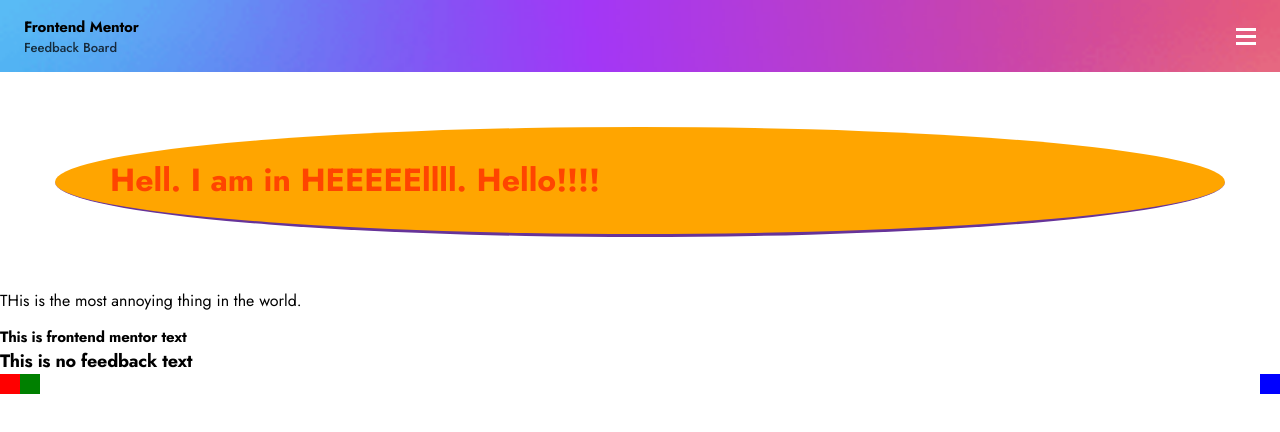
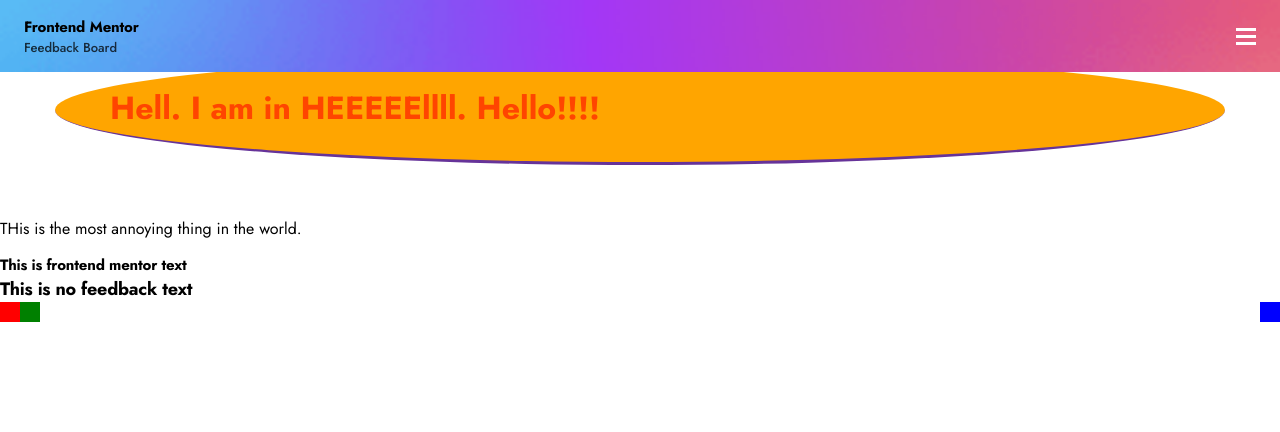
Before and after one commit to MadOgre/product-feedback-app, a React (Create React App) app: page / in a window 1280 px wide. Shown: the top 432 px of the page. Built offline with nearby package versions, Linux system fonts and the light colour scheme.

Commit message:
add ability to hide logo area on scroll

```diff
--- a/src/components/LogoArea/LogoArea.module.scss
+++ b/src/components/LogoArea/LogoArea.module.scss
@@ -6,4 +6,11 @@
   height: 72px;
   padding: 0 24px;
   user-select: none;
+  position: fixed;
+  top: 0;
+  transform: translateY(0);
+  transition: transform .3s;
+  &.hidden {
+    transform: translateY(-72px);
+  }
 }
--- a/src/components/LogoArea/index.tsx
+++ b/src/components/LogoArea/index.tsx
@@ -1,16 +1,41 @@
+import cn from "classnames";
+import { useEffect, useState } from "react";
+
 import { Shelf, Spacer, Stack } from "components/common/layout";
 import {
   FeedbackBoardMobileText,
   FrontendMentorMobileText,
 } from "components/common/typography";
-
 import { HamburgerButton } from "components/HamburgerButton";
 
 import classes from "./LogoArea.module.scss";
 
-export const LogoArea = (): JSX.Element => {
+interface LogoAreaProps {
+  onClick: () => void;
+  isOpen: boolean;
+}
+
+export const LogoArea = ({ onClick, isOpen }: LogoAreaProps): JSX.Element => {
+  const [logoAreaHidden, setLogoAreaHidden] = useState(false);
+
+  // this makes makes the logo area appear and disappear based on the direction of scroll
+  useEffect(() => {
+    let scrollPosition = window.scrollY;
+
+    const scrollHandler = (): void => {
+      setLogoAreaHidden(scrollPosition < window.scrollY);
+      scrollPosition = window.scrollY;
+    };
+
+    window.addEventListener("scroll", scrollHandler);
+
+    return () => window.removeEventListener("scroll", scrollHandler);
+  }, []);
+
+  const classnames = cn({[classes.logoArea]: true, [classes.hidden]: logoAreaHidden});
+
   return (
-    <Shelf className={classes.logoArea}>
+    <Shelf className={classnames}>
       <Stack
         align="left"
         spacing="none"
@@ -19,8 +44,7 @@ export const LogoArea = (): JSX.Element => {
         <FeedbackBoardMobileText color="white">Feedback Board</FeedbackBoardMobileText>
       </Stack>
       <Spacer />
-      <HamburgerButton onClick={(e): void => alert("works")} />
-      {/* <button type="button"><HamburgerIcon /></button> */}
+      <HamburgerButton isOpen={isOpen} onClick={onClick} />
     </Shelf>
   );
 };
```
